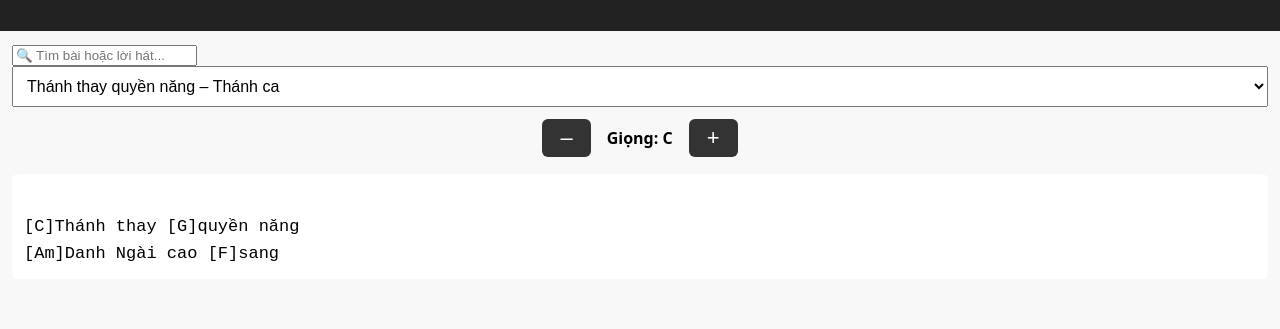
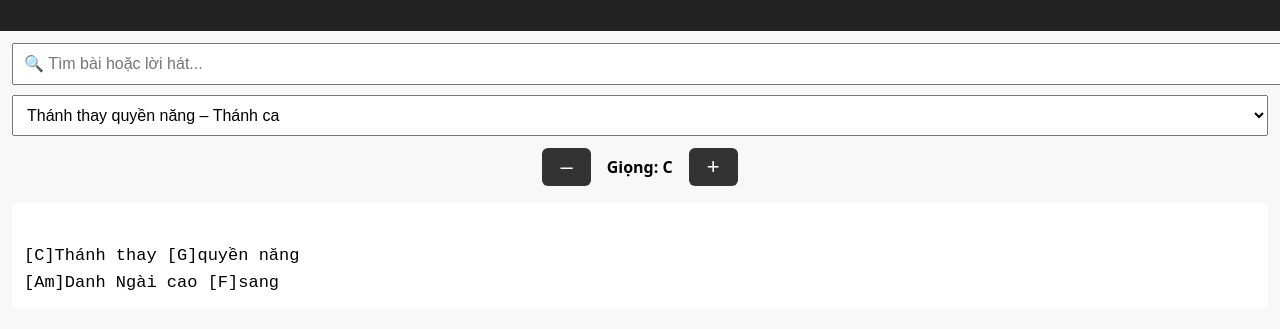
Before and after one commit to anphastar2010/HOPAMTHANHCA, a plain HTML site: page index.html in a window 1280 px wide. Shown: the part 79-408 px from the top of the page. Drawn offline with Linux system fonts and the light colour scheme.

Commit message:
Update style.css

```diff
--- a/style.css
+++ b/style.css
@@ -57,3 +57,9 @@ pre {
   white-space: pre-wrap;
   border-radius: 6px;
 }
+#searchInput {
+  width: 100%;
+  padding: 10px;
+  font-size: 16px;
+  margin-bottom: 10px;
+}
```
